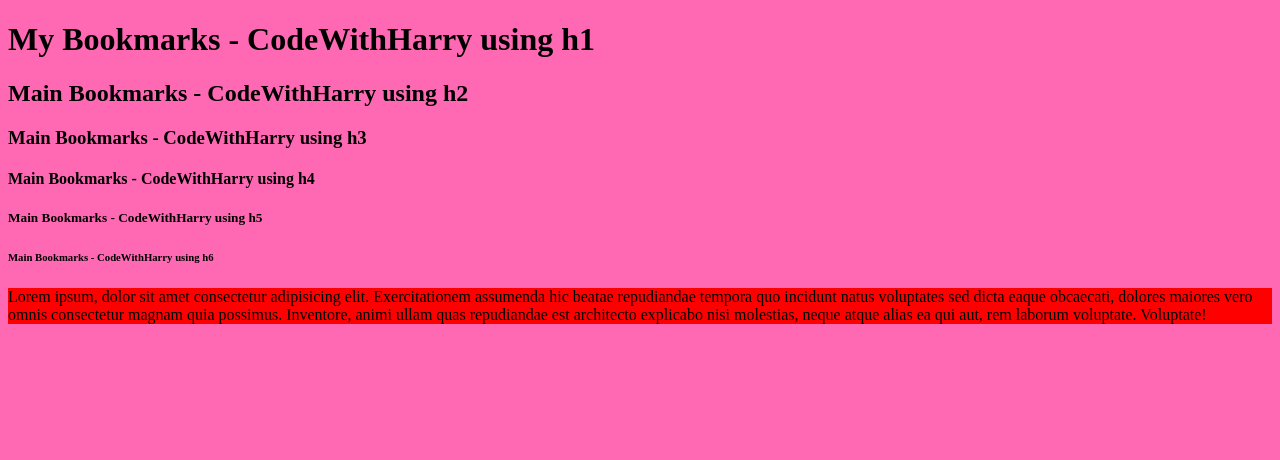
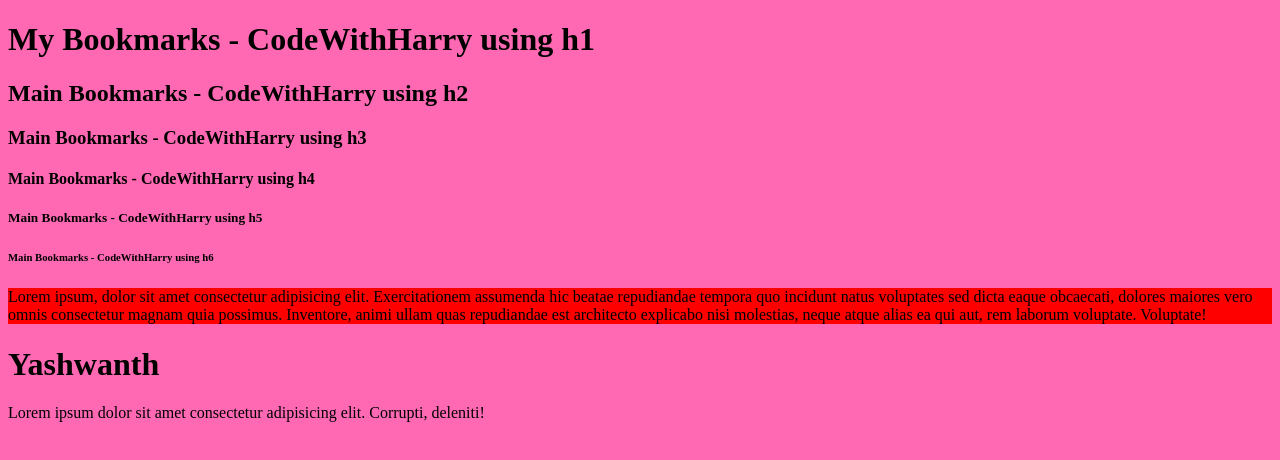
Before and after one commit to MaringantiYashwanth/SigmaWebDevelopmentCourse, a plain HTML site: page index.html in a window 1280 px wide. Drawn offline with Linux system fonts and the light colour scheme.

Commit message:
added meta description and heading and lorem ipsum text for displaying ore web vitals

```diff
--- a/index.html
+++ b/index.html
@@ -3,6 +3,10 @@
   <head>
     <meta charset="UTF-8" />
     <meta name="viewport" content="width=device-width, initial-scale=1.0" />
+    <meta
+      name="description"
+      content="this is a page which contains description about yashwanth - the sigma"
+    />
     <title>My Bookmarks - CodeWithHarry</title>
     <link rel="stylesheet" href="style.css" />
   </head>
@@ -21,6 +25,11 @@
       nisi molestias, neque atque alias ea qui aut, rem laborum voluptate.
       Voluptate!
     </p>
+    <h1>Yashwanth</h1>
+    <p>
+      Lorem ipsum dolor sit amet consectetur adipisicing elit. Corrupti,
+      deleniti!
+    </p>
     <script src="script.js"></script>
   </body>
 </html>
```
